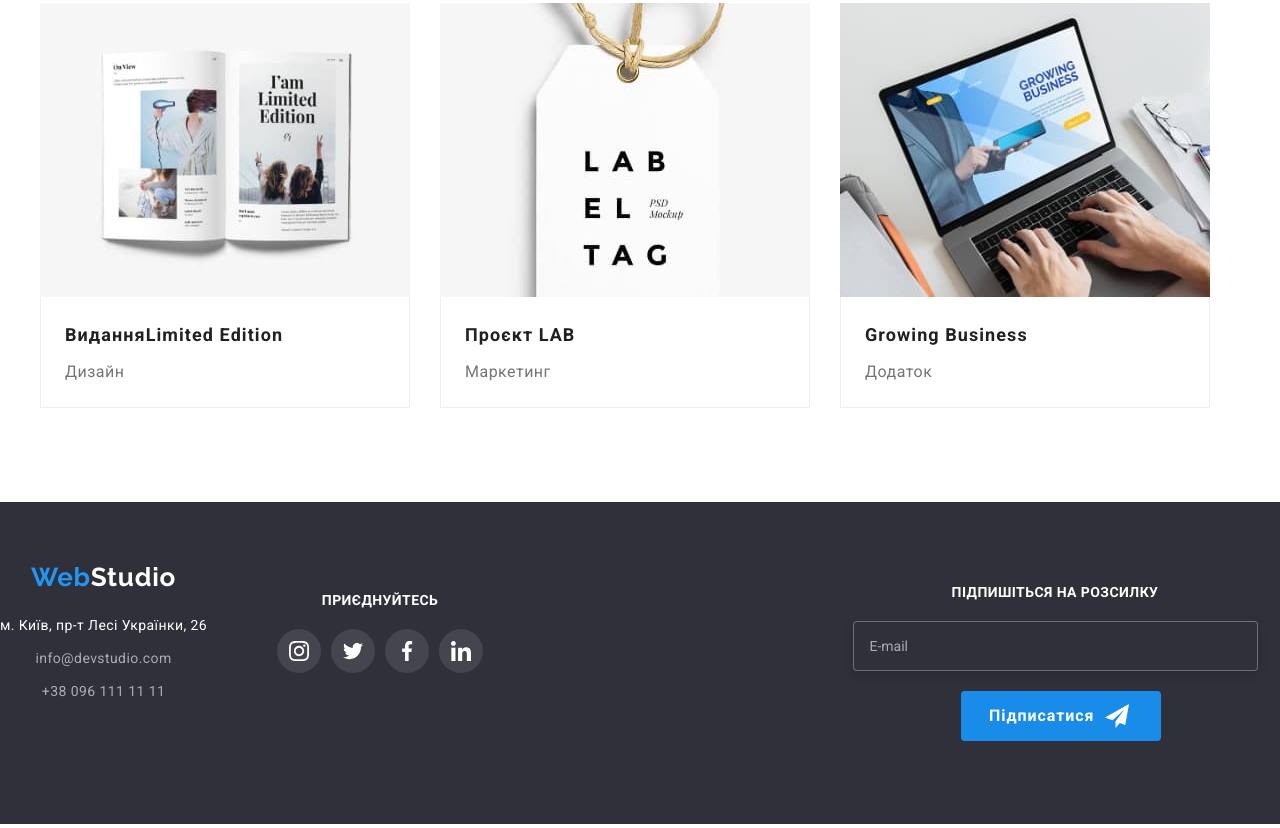
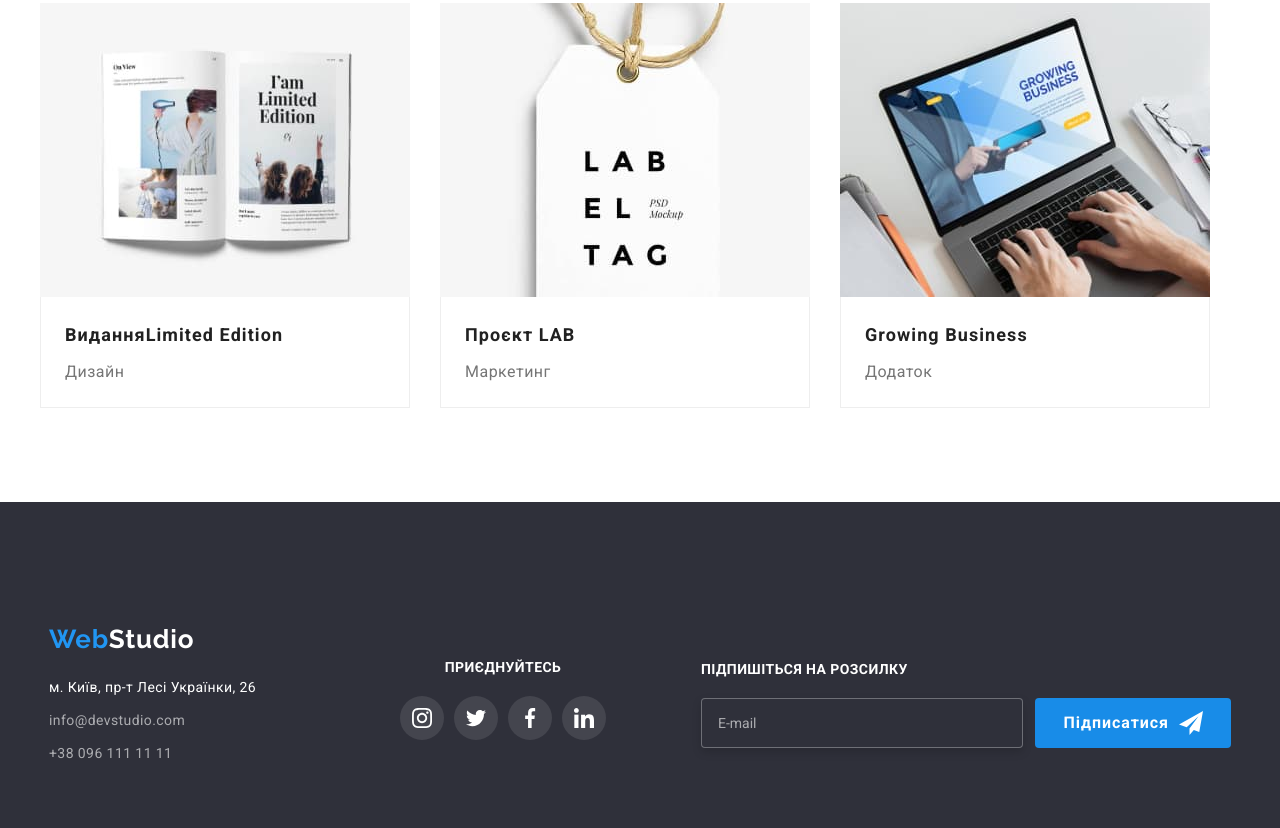
Before and after one commit to VladyslavLiapko/goit-markup-hw-07, a plain HTML site: page portfolio.html in a window 1280 px wide. Shown: the part 1130-1958 px from the top of the page. Drawn offline with nearby package versions, Linux system fonts and the light colour scheme.

Commit message:
Completed footer

```diff
--- a/sass/layout/_footer.scss
+++ b/sass/layout/_footer.scss
@@ -10,7 +10,7 @@ footer {
     color: var(--main-bg-color);
     background: var(--footer-header-background);
     padding-top: 60px;
-    padding-bottom: 60px;
+    // padding-bottom: 60px;
 }
 
 .address-lines {
@@ -77,7 +77,7 @@ footer {
     display: block;
     justify-content: center;
     align-items: center;
-    Margin-left: auto;
+    margin-left: auto;
     column-gap: 12px;
     margin-top: 20px;
 }
@@ -190,6 +190,10 @@ footer {
     .footer-form-btn {
         justify-self: center;
     }
+
+    .footer-form-field-input {
+        padding-bottom: 60px;
+    }
 }
 
 
@@ -212,15 +216,22 @@ footer {
     .footer-box {
         display: inline;
         margin-left: 165px;
+        width: 40%;
     }
 
     .footer-address {
         display: inline;
+        width: 40%;
+        // margin-right: auto;
     }
 
     .footer-form {
-        width: 450px;
+        width: 50%;
         justify-content: center;
+    }
+
+    .footer-form-field-input {
+        padding-bottom: 60px;
     }
 
 }
@@ -228,15 +239,88 @@ footer {
 
 
 @media screen and (min-width: 1200px) {
+    footer {
+        padding-top: 60px;
+        // padding-bottom: 60px;
+    }
+
+    .footer-address {
+        padding-top: 60px;
+        text-align: left;
+        width: 20%;
+    }
+
+    .footer-social-list {
+        display: flex;
+        justify-content: center;
+        // column-gap: 10px;
+        margin-top: 20px;
+    }
+
+    .footer-list-link {
+        display: flex;
+        align-items: center;
+        justify-content: center;
+        width: 44px;
+        height: 44px;
+    }
+
+    // .footer-box {
+    //     display: inline;
+    //     width: 30%;
+    // }
+
     .footer-box {
-            margin-left: 70px;
-        }
+        align-self: center;
+        margin-top: 70px;
+        // display:block;
+        margin-left: 0px;
+        width: 20%;
+    }
+
+    .footer-general {
+        padding-top: 0px;
+        display: flex;
+        column-gap: 70px;
+        place-items: start;
+        // align-items: baseline;
+    }
+
+    .footer-form-field {
+
+        display: flex;
+        justify-content: center;
+        align-items: center;
+        margin-left: auto;
+        // column-gap: 12px;
+        margin-top: 40px;
+    }
 
     .footer-form {
-        margin-left: auto;
+        display: inline;
+        text-align: left;
+        padding-top: 100px;
+        width: 530px;
+    }
+
+    .footer-form-input {
+        display: inline-block;
+    }
+
+
+
+
+    .footer-form-field-input {
+        display: flex;
+        margin-top: 20px;
     }
 
     .footer-form-btn {
         display: flex;
+        padding: 10px 28px;
+        column-gap: 10px;
+        margin-left: 12px;
+        width: 200px;
+        height: 50px;
     }
 }
```
Also changed, not shown: css/main.css, css/main.min.css, 2 other files.
